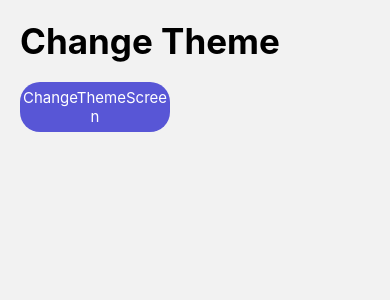
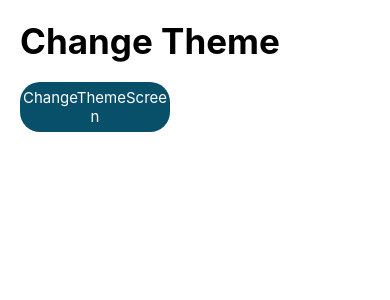
Before and after one commit to alberto8812/Components--Reac-Native, a React Native app: screen /ChangeThemeScreen in a window 390 px wide. Shown: the top 300 px of the page. Built offline with nearby package versions, Linux system fonts and the light colour scheme.

Commit message:
implement dark and white theme

```diff
--- a/App.tsx
+++ b/App.tsx
@@ -1,29 +1,32 @@
 
 import 'react-native-gesture-handler';
 import React from 'react'
-import { NavigationContainer,DefaultTheme,DarkTheme, Theme   } from '@react-navigation/native';
 import { Navigator } from './src/navigations/Navigator';
-import { Text,View } from 'react-native';
+import { ThemeProvider } from './src/context/themeContext/ThemeContext';
 
 
-const CustomThem:Theme={
-  dark:true,
-  colors:{
-    ...DefaultTheme.colors,
-   // background:'gray',
-  }
-}
+// const CustomThem:Theme={
+//   dark:true,
+//   colors:{
+//     ...DefaultTheme.colors,
+//    // background:'gray',
+//   }
+// }
 
 
 
  const App = () => {
   return (
-    // <View>
-    //   <Text>CARLOS</Text>
-    // </View>
-     <NavigationContainer theme={CustomThem}>
-       <Navigator/>
-     </NavigationContainer>
+     <AppState>
+          <Navigator/>
+     </AppState>
+  )
+}
+const  AppState=({children}:any)=>{
+  return(
+    <ThemeProvider>
+      {children}
+    </ThemeProvider>
   )
 }
 
--- a/src/components/FlatListMenuItem.tsx
+++ b/src/components/FlatListMenuItem.tsx
@@ -1,9 +1,10 @@
-import React from 'react'
+import React, { useContext } from 'react'
 import { MenuItem } from '../interface/appInterfaces';
 import { StyleSheet, Text, View } from 'react-native';
 import Icon from 'react-native-vector-icons/Ionicons';
 import { TouchableOpacity } from 'react-native-gesture-handler';
 import { useNavigation } from '@react-navigation/native';
+import { ThemeContext } from '../context/themeContext/ThemeContext';
 
 
 
@@ -14,6 +15,7 @@
 export const FlatListMenuItem = ({menuItem}:Props) => {
 
     const navigation=useNavigation()
+    const {theme:{colors}}=useContext(ThemeContext);
 
   return (
     <TouchableOpacity
@@ -23,7 +25,7 @@
         <View style={styles.container}>
             <Icon
                 name={menuItem.icon}
-                color="#5856d6"
+                color={colors.primary}
                 size={23}
                 />
             <Text style={styles.itemText}>{menuItem.name}</Text>
--- a/src/components/HeaderTitle.tsx
+++ b/src/components/HeaderTitle.tsx
@@ -1,17 +1,19 @@
-import React from 'react'
+import React, { useContext } from 'react'
 import { Text, View } from 'react-native'
 import { useSafeAreaInsets } from 'react-native-safe-area-context';
 import { styles } from '../theme/appTheme';
+import { ThemeContext } from '../context/themeContext/ThemeContext';
 
 interface props{
     title:string,
 }
 
 export const HeaderTitle = ({title}:props) => {
+    const {theme:{colors}}=useContext(ThemeContext);
     const {top}=useSafeAreaInsets();
     return (
     <View style={{marginTop:top+20,marginBottom:20}}>
-        <Text style={styles.title}>
+        <Text style={{...styles.title,color:colors.text}}>
             {title}
         </Text>
    </View>
--- /dev/null
+++ b/src/context/themeContext/ThemeContext.tsx
@@ -0,0 +1,39 @@
+import React,{ createContext, useReducer } from "react";
+import { ThemeReducer, ThemeState, lightThem } from "./ThemeReducer";
+
+
+
+interface ThemeContextProps {
+    theme: ThemeState;
+    setDarkTheme: () => void;
+    setLightTheme: () => void;
+}
+
+export const ThemeContext=createContext({} as ThemeContextProps);//REQUIERE SABER COMO LUCE LA INFORMACION
+
+export const ThemeProvider=({children}:any)=>{
+    /**
+     * se crear el proveedor del contexto que es un HOC
+     */
+
+    const [theme, dispatch] = useReducer(ThemeReducer,lightThem)
+
+    const setDarkTheme=()=>{
+        dispatch({type:'set_dark_theme'});
+        console.log("Dark")
+    };
+    const setLightTheme=()=>{
+        dispatch({type:'set_light_theme'});
+        console.log("ligth")
+    };
+
+    return(
+        <ThemeContext.Provider value={{
+            theme,
+            setDarkTheme,
+            setLightTheme,
+        }}>
+            { children }
+        </ThemeContext.Provider>
+    )
+}
--- /dev/null
+++ b/src/context/themeContext/ThemeReducer.tsx
@@ -0,0 +1,64 @@
+import { Theme } from '@react-navigation/native';
+import React from 'react'
+
+type ThemeAction=
+ |{type:'set_light_theme'}
+ |{type:'set_dark_theme'};
+
+
+export interface ThemeState extends Theme{//estendemos de la propiedad theme
+    currentTheme:'light'|'dark',
+    dividerColor:string,
+
+
+}
+
+export const  lightThem:ThemeState={
+    currentTheme:'light',
+    dark:false,
+    colors:{
+        primary: '#084F6A',
+        background: 'white',
+        card: 'green',
+        text: 'black',
+        border: 'orange',
+        notification: 'teal',
+    },
+    dividerColor:'rgba(0,0,0,0.7)'
+}
+export const  DarkTheme:ThemeState={
+    currentTheme:'dark',
+    dark:true,
+    colors:{
+        primary: '#75CEDB',
+        background: 'black',
+        card: 'green',
+        text: 'white',
+        border: 'orange',
+        notification: 'teal',
+    },
+    dividerColor:'rgba(0,0,0,0.7)'
+}
+
+
+export const ThemeReducer = (state:ThemeState,action:ThemeAction):ThemeState => {
+
+    switch (action.type) {
+        case 'set_light_theme':
+
+        return {
+            ...lightThem
+        }
+
+
+        case 'set_dark_theme':
+
+            return{
+                ...DarkTheme
+            } ;
+
+        default:
+             return state;
+    }
+
+}
--- a/src/navigations/Navigator.tsx
+++ b/src/navigations/Navigator.tsx
@@ -1,11 +1,21 @@
-import React from 'react'
+import React, { useContext } from 'react'
 import { createStackNavigator  } from '@react-navigation/stack';
 import { AlertScreen, Animation101Screen, Animation102Screen, ChangeThemeScreen, HomeScreen, InifiniScrollScreen, ModalScreen, PullTorefreshScreen, SectionListScreen, SlideScreen, SwitchScreen, TextInputScreen } from '../screens';
+import { NavigationContainer } from '@react-navigation/native';
+import { ThemeContext } from '../context/themeContext/ThemeContext';
 
 
 const stack=createStackNavigator ();
 
-export const Navigator = () => (
+export const Navigator = () => {
+
+
+const {theme}=useContext(ThemeContext);
+
+return (
+    <NavigationContainer
+      theme={theme}
+    >
       <stack.Navigator
         screenOptions={{
           headerShown: false
@@ -25,4 +35,6 @@
         <stack.Screen name='SlideScreen' component={SlideScreen} />
         <stack.Screen name='ChangeThemeScreen' component={ChangeThemeScreen} />
       </stack.Navigator>
+    </NavigationContainer>
   )
+}
--- a/src/screens/ChangeThemeScreen.tsx
+++ b/src/screens/ChangeThemeScreen.tsx
@@ -1,16 +1,20 @@
-import React from 'react'
+import React, { useContext } from 'react'
 import { Text, View,TouchableOpacity } from 'react-native'
 import { styles } from '../theme/appTheme'
 import { HeaderTitle } from '../components/HeaderTitle'
+import { ThemeContext } from '../context/themeContext/ThemeContext'
 
 
 export const ChangeThemeScreen = () => {
+
+    const {setDarkTheme,setLightTheme,theme:{colors,currentTheme}}=useContext(ThemeContext);
+
   return (
     <View style={styles.globalMargin}>
         <HeaderTitle title='Change Theme'/>
         <TouchableOpacity
             style={{
-                backgroundColor:'#5856d6',
+                backgroundColor:colors.primary,
                 justifyContent:'center',
                 width:150,
                 height:50,
@@ -18,6 +22,7 @@
 
             }}
             activeOpacity={0.8}
+            onPress={(currentTheme=='light')?setDarkTheme:setLightTheme}
         >
             <Text
                 style={{color:'white',textAlign:'center',fontSize:15}}
```
Lines whose indentation alone changed are shown as unchanged.
